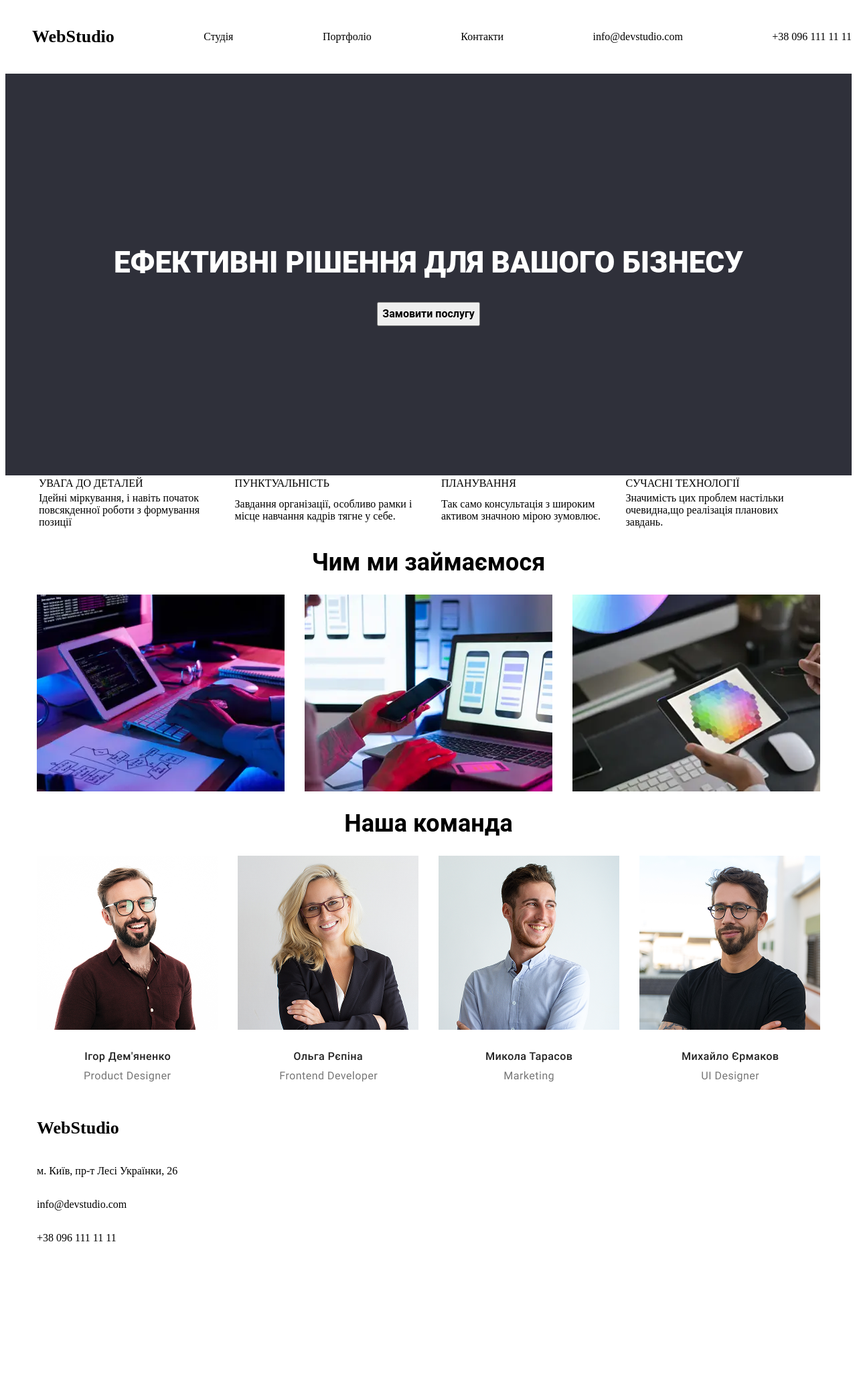
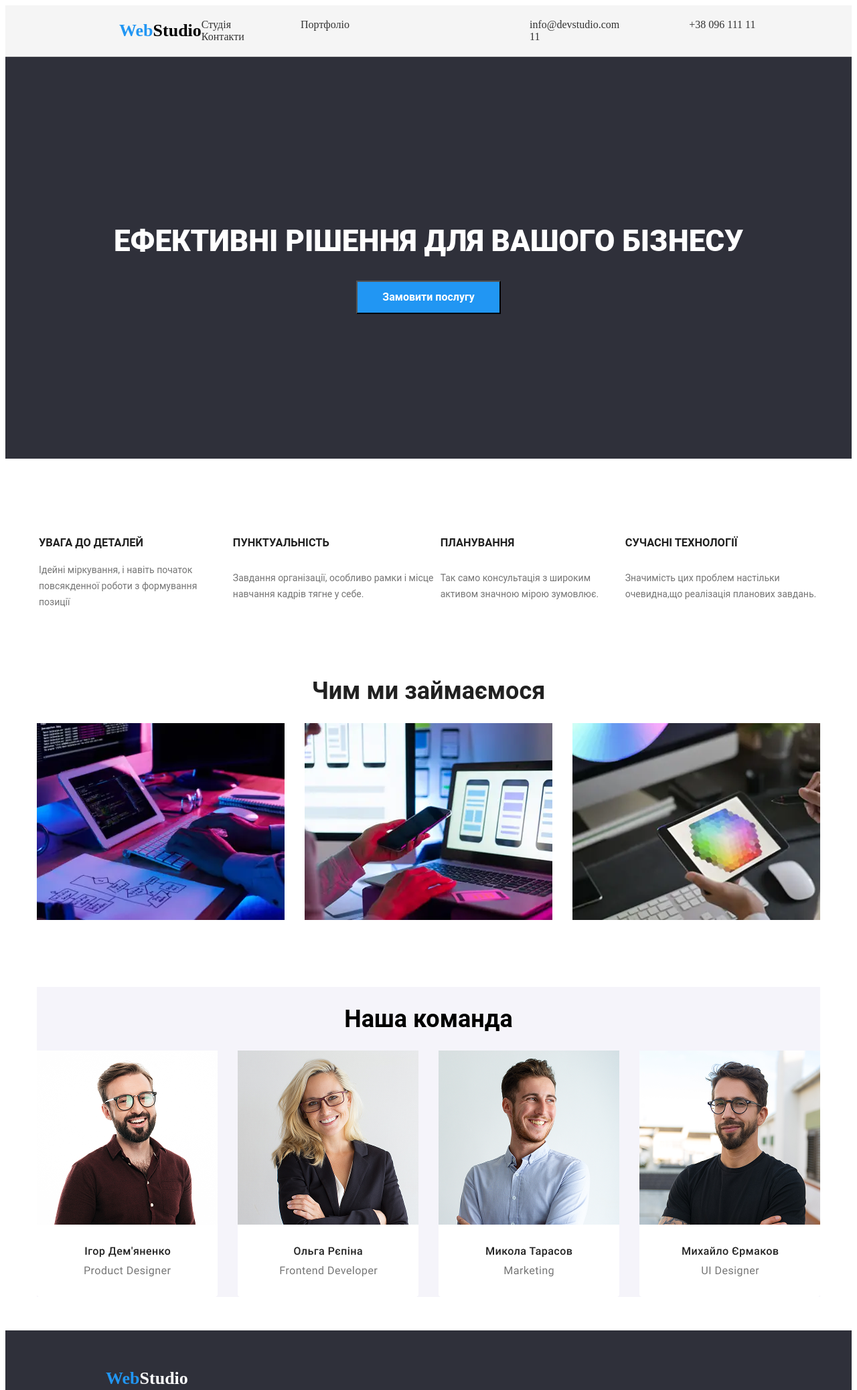
Before and after one commit to MaksimMarchuk/hW-12, a plain HTML site: page index.html in a window 1280 px wide. Shown: the top 2076 px of the page at 67% size. Before the commit the page ends 1882 px from the top, so only its background shows below. Drawn offline with Linux system fonts and the light colour scheme.

Commit message:
asddsdsda

```diff
--- a/index.html
+++ b/index.html
@@ -7,17 +7,19 @@
     <link rel="stylesheet" href="normalize.css">
     <link rel="stylesheet" href="style.css">
 </head>
+<header class="header-container">
+  <div class="logotext">Web<a class="logotext-black">Studio</a></div>
+  <nav class="nav-menu">
+    <a href="#">Студія</a>
+    <a href="#">Портфоліо</a>
+    <a href="#">Контакти</a>
+  </nav>
+  <div class="contact-info">
+    <a href="mailto:info@devstudio.com">info@devstudio.com</a>
+    <a href="tel:+380961111111">+38 096 111 11 11</a>
+  </div>
+</header>
 <body>
-    <nav>
-        <ul class="navigation">
-            <h3 class="logotext">WebStudio</h3>
-            <li>Студія</li>
-            <li>Портфоліо</li>
-            <li>Контакти</li>
-            <li>info@devstudio.com</li>
-            <li>+38 096 111 11 11</li>
-        </ul>
-    </nav>
     <div class="main">
         <h1>Ефективні рішення для вашого бізнесу</h1>
         <button type="submit">Замовити послугу</button>
@@ -25,10 +27,10 @@
     <div class="info-main">
         <table>
             <tr class="table-element-main">
-                <td>УВАГА ДО ДЕТАЛЕЙ</td>
-                <td>ПУНКТУАЛЬНІСТЬ</td>
-                <td>ПЛАНУВАННЯ</td>
-                <td>СУЧАСНІ ТЕХНОЛОГІЇ</td>
+                <td><h3>УВАГА ДО ДЕТАЛЕЙ</h3></td>
+                <td><h3>ПУНКТУАЛЬНІСТЬ</h3></td>
+                <td><h3>ПЛАНУВАННЯ</h3></td>
+                <td><h3>СУЧАСНІ ТЕХНОЛОГІЇ</h3></td>
             </tr>
             <tr class="table-element-auxiliary">
                 <td>Ідейні міркування, і навіть початок повсякденної роботи з формування позиції</td>
@@ -40,19 +42,19 @@
     </div>
     <h2 class="info-auxiliary-main-element">Чим ми займаємося</h2>
     <div class="info-auxiliary">
-        <img src="/box1.webp" alt="" class="">
-        <img src="/box2.webp" alt="" class="">
-        <img src="/box3.webp" alt="" class="">
+        <img src="./box1.webp" alt="" class="">
+        <img src="./box2.webp" alt="" class="">
+        <img src="./box3.webp" alt="" class="">
     </div>
     <div class="info-team">
         <h2>Наша команда</h2>
-        <img src="/team_webstudio.png" alt="">
+        <img src="./team_webstudio.png" alt="">
     </div>
     <footer class="info-footer">
-        <h3 class="logotext">WebStudio</h3>
-        <p>м. Київ, пр-т Лесі Українки, 26</p>
-        <p>info@devstudio.com</p>
-        <p>+38 096 111 11 11</p>
+        <h3 class="logotext">Web<a class="logotext-white">Studio</a></h3>
+        <p class="footer-element">м. Київ, пр-т Лесі Українки, 26</p>
+        <p class="footer-element">info@devstudio.com</p>
+        <p class="footer-element">+38 096 111 11 11</p>
     </footer>
 </body>
 </html>
--- a/normalize.css
+++ b/normalize.css
@@ -1,3 +1,7 @@
 ul {
     list-style-type: none;
 }
+
+a {
+  text-decoration: none;
+}
--- a/style.css
+++ b/style.css
@@ -4,7 +4,18 @@
     font-size: 26px;
     line-height: 100%;
     letter-spacing: 3%;
+    color: #2196F3;
+    margin-left: 150px;
 }
+
+.logotext-black{
+    color: black;
+}
+
+.logotext-white {
+    color: white;
+}
+
 h1 {
     font-family: Roboto;
     font-weight: 900;
@@ -32,6 +43,10 @@ button {
     letter-spacing: 6%;
     text-align: center;
     vertical-align: middle;
+    background-color: #2196F3;
+    color: white;
+    width: 216px;
+    height: 50px;
 }
 .textTitle {
     font-family: Roboto;
@@ -66,11 +81,21 @@ button {
     align-items: center;
 }
 
+.navigation-text {
+    font-family: Roboto;
+    font-weight: 500;
+    font-size: 14px;
+    leading-trim: NONE;
+    line-height: 100%;
+    letter-spacing: 2%;
+}
+
 .info-main {
     display: flex;
     justify-content: center;
     margin: 0 auto;
     width: 1170px;
+    margin-top: 100px;
 }
 
 .info-auxiliary {
@@ -86,15 +111,96 @@ button {
     margin: 0 auto;
     width: 1170px;
     flex-wrap: wrap;
+    background-color: #F5F4FA;
+    margin-top: 100px;
 }
 .info-footer {
     display: flex;
     flex-direction: column;
     margin: 0 auto;
-    width: 1170px;
+    background-color: #2F303A;
+    color: white;
+    width: auto;
+    margin-top: 50px;
+    height: 300px;
+    justify-content: center;
+}
+
+.footer-element {
+    font-family: Roboto;
+    font-weight: 400;
+    font-size: 14px;
+    leading-trim: NONE;
+    line-height: 24px;
+    letter-spacing: 3%;
+    color: #FFFFFF99;
+    margin-left: 150px;
 }
 
 .info-auxiliary-main-element {
     display: flex;
     justify-content: center;
 }
+
+.info-auxiliary-main-element {
+    margin-top: 100px;
+    font-family: Roboto;
+    font-weight: 700;
+    font-size: 36px;
+    leading-trim: NONE;
+    line-height: 100%;
+    letter-spacing: 3%;
+    text-align: center;
+    color: #212121;
+}
+
+.table-element-main {
+    font-family: Roboto;
+    font-weight: 700;
+    font-size: 14px;
+    leading-trim: NONE;
+    line-height: 100%;
+    letter-spacing: 3%;
+    text-transform: uppercase;
+    color: #212121;
+}
+
+.table-element-auxiliary {
+    font-family: Roboto;
+    font-weight: 400;
+    font-size: 14px;
+    leading-trim: NONE;
+    line-height: 24px;
+    letter-spacing: 3%;
+    color: #757575;
+}
+
+.header-container {
+  display: flex;
+  justify-content: space-between;
+  align-items: center;
+  padding: 20px;
+  background-color: #f5f5f5;
+  border-bottom: 1px solid #ccc;
+}
+
+.nav-menu a,
+.contact-info a {
+  text-decoration: none;
+  color: #333;
+  margin-right: 100px;
+}
+
+.nav-menu a:last-child,
+.contact-info a:last-child {
+  margin-right: 150px;
+}
+
+.nav-menu a, {
+    font-family: Roboto;
+    font-weight: 500;
+    font-size: 14px;
+    leading-trim: NONE;
+    line-height: 100%;
+    letter-spacing: 2%;
+}
```
